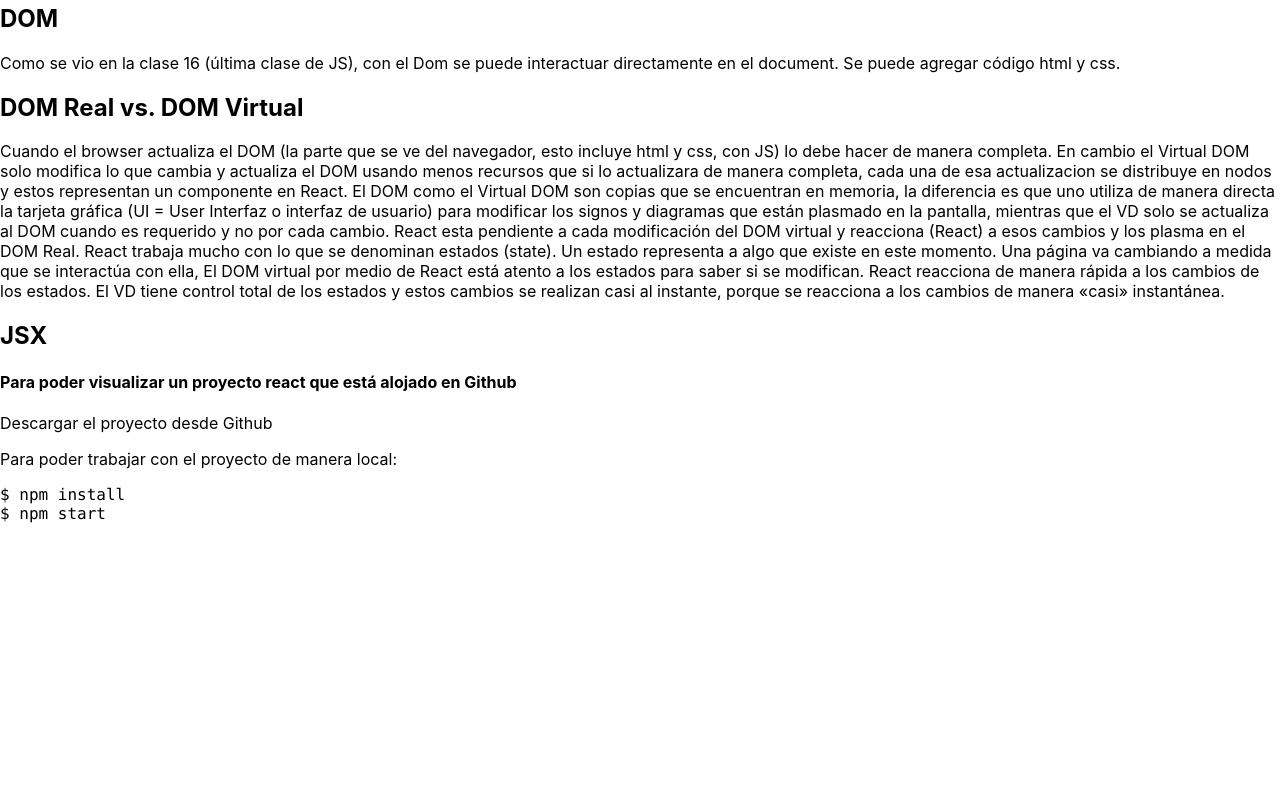
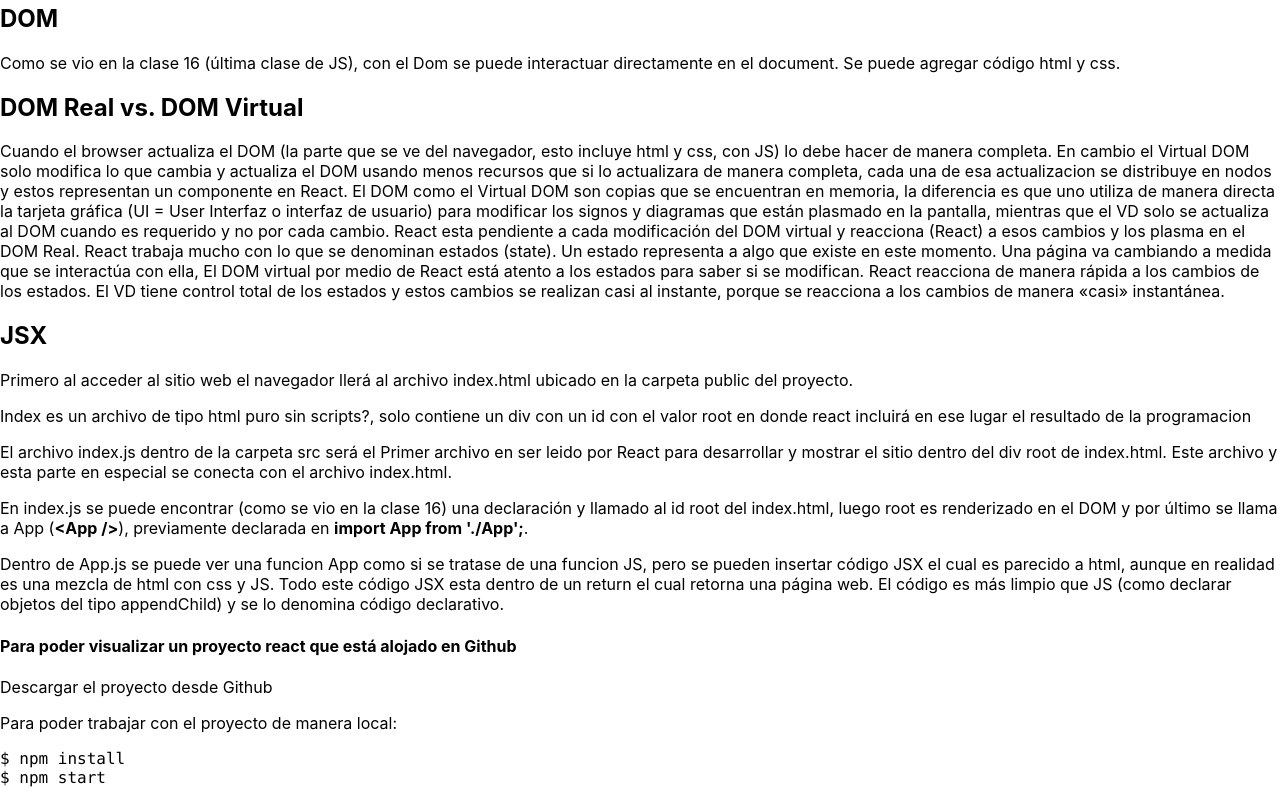
Before and after one commit to patricioprietogaray/clase17-react01, a React (Create React App) app: page / in a window 1280 px wide. Shown: the part 3418-4218 px from the top of the page. Before the commit the page ends 3954 px from the top, so only its background shows below. Built offline with nearby package versions, Linux system fonts and the light colour scheme.

Commit message:
últimas explicaciones

```diff
--- a/src/App.js
+++ b/src/App.js
@@ -198,6 +198,41 @@
       <p>Cuando el browser actualiza el DOM (la parte que se ve del navegador, esto incluye html y css, con JS) lo debe hacer de manera completa. En cambio el Virtual DOM solo modifica lo que cambia y actualiza el DOM usando menos recursos que si lo actualizara de manera completa, cada una de esa actualizacion se distribuye en nodos y estos representan un componente en React. El DOM como el Virtual DOM son copias que se encuentran en memoria, la diferencia es que uno utiliza de manera directa la tarjeta gráfica (UI = User Interfaz o interfaz de usuario) para modificar los signos y diagramas que están plasmado en la pantalla, mientras que el VD solo se actualiza al DOM cuando es requerido y no por cada cambio. React esta pendiente a cada modificación del DOM virtual y reacciona (React) a esos cambios y los plasma en el DOM Real. React trabaja mucho con lo que se denominan estados (state). Un estado representa a algo que existe en este momento. Una página va cambiando a medida que se interactúa con ella, El DOM virtual por medio de React está atento a los estados para saber si se modifican. React reacciona de manera rápida a los cambios de los estados. El VD tiene control total de los estados y estos cambios se realizan casi al instante, porque se reacciona a los cambios de manera «casi» instantánea. </p>
 
       <h2>JSX</h2>
+      <p>
+        Primero al acceder al sitio web el navegador
+        llerá al archivo index.html ubicado en la
+        carpeta public del proyecto.
+      </p>
+      <p>
+        Index es un archivo de tipo html
+        puro sin scripts?, solo contiene un div con
+        un id con el valor root en donde react incluirá
+        en ese lugar el resultado de la programacion
+      </p>
+      <p>
+        El archivo index.js dentro de la carpeta src será el Primer
+        archivo en ser leido por React para desarrollar y mostrar
+        el sitio dentro del div root de index.html. Este archivo y
+        esta parte en especial se conecta con el archivo index.html.
+      </p>
+
+      <p>
+        En index.js se puede encontrar (como se vio en la clase 16) una declaración
+        y llamado al id root del index.html, luego root es renderizado en el DOM y por
+        último se llama a App (<strong>{'<'}App {'/>'}</strong>), previamente
+        declarada en <strong>import App from './App';</strong>.
+      </p>
+      <p>
+        Dentro de App.js se puede ver una funcion App como si se tratase de una funcion
+        JS, pero se pueden insertar código JSX el cual es parecido a html, aunque en
+        realidad es una mezcla de html con css y JS. Todo este código JSX esta dentro
+        de un return el cual retorna una página web. El código es más limpio que JS (como declarar
+        objetos del tipo appendChild) y se lo denomina código declarativo.
+      </p>
+
+
+
+
 
 
 
@@ -210,6 +245,10 @@
           $ npm start
         </code>
       </pre>
+
+
+      {/* 1:33 */}
+
     </>
 
 
```
